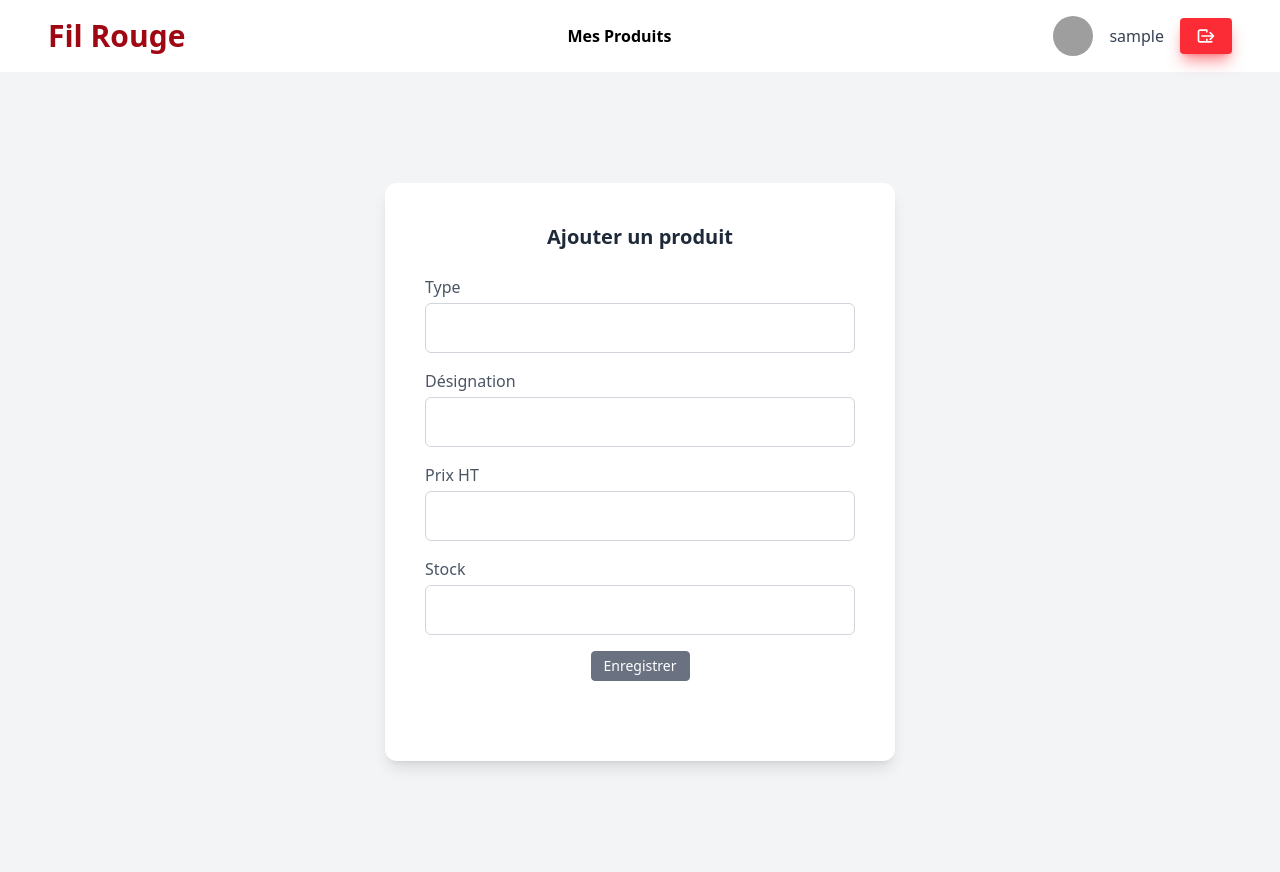
After one commit to Erwinn7/M1DWM_filRouge_uniCorse, a Flask app: page /produits/add in a window 1280 px wide. The commit adds this page. Run offline with Flask 3, Linux system fonts and the light colour scheme; the visitor is signed in with stand-in values (Sample User, id 1); data that the repository does not hold is empty; grey boxes are pictures that could not be loaded.

Commit message:
CRUD produit ok

```diff
--- a/app.py
+++ b/app.py
@@ -1,4 +1,4 @@
-from flask import Flask, render_template, request, redirect, url_for
+from flask import Flask, render_template, request, redirect, url_for, flash
 from flask_login import (
     LoginManager, UserMixin,
     login_user, login_required, logout_user
@@ -118,6 +118,39 @@ def logout():
 
 ####GESTION DES PRODUITS####
 
+@app.route("/produits/add", methods=["GET", "POST"])
+@login_required
+def add_produit():
+    """Ajoute un nouveau produit"""
+    if request.method == "POST":
+        type_p = request.form["type_p"]
+        designation_p = request.form["designation_p"]
+        prix_ht = request.form["prix_ht"]
+        stock_p = request.form["stock_p"]
+
+        try:
+            conn = BddObject.get_db_connection()
+            cursor = conn.cursor()
+
+            cursor.execute("""
+                INSERT INTO produit (type_p, designation_p, prix_ht, stock_p, date_in)
+                VALUES (%s, %s, %s, %s, NOW())
+            """, (type_p, designation_p, prix_ht, stock_p))
+
+            conn.commit()
+            cursor.close()
+            conn.close()
+
+            return redirect(url_for("get_produits"))
+
+        except Exception as e:
+            flash("Erreur lors de l'ajout du produit", "danger")
+            return render_template("add_produit.html", message=str(e)), 500
+
+    return render_template("add_produit.html")
+
+
+
 # ---------- ROUTE GET : récupérer la liste de tous les produits ----------
 @app.route("/produits", methods=["GET"])
 @login_required
@@ -137,12 +170,13 @@ def get_produits():
 
     # ---------- ROUTE GET : récupérer un seul produit par son id ----------
 @app.route("/produits/<int:id_p>", methods=["GET"])
+@login_required
 def get_produit(id_p):
     """Retourne un produit spécifique"""
     try:
         conn = BddObject.get_db_connection()
         cursor = conn.cursor(dictionary=True)
-        cursor.execute("SELECT * FROM produit WHERE id_p = %s", (id_p,))
+        cursor.execute("SELECT * FROM produit WHERE id_p = %s DESC", (id_p,))
         produit = cursor.fetchone()
 
         cursor.close()
@@ -162,6 +196,7 @@ def get_produit(id_p):
 
 #afficher le formulaire de modification
 @app.route("/produit/edit/<int:id_p>", methods=["GET"])
+@login_required
 def edit_produit(id_p):
     """Affiche le formulaire de modification pour un produit donné"""
     conn = BddObject.get_db_connection()
@@ -179,46 +214,58 @@ def edit_produit(id_p):
     return render_template("edit_produit.html", produit=produit)
 
 
-@app.route("/produits/update/<int:id_p>", methods=["PUT"])
+@app.route("/produits/update/<int:id_p>", methods=["POST"])
+@login_required
 def update_produit(id_p):
     """Met à jour les informations d’un produit existant"""
     try:
-        data = request.get_json()
-
-        # Champs autorisés à modifier
-        champs = ["type_p", "designation_p", "prix_ht", "date_in", "timeS_in", "stock_p"]
-        updates = []
-        values = []
-
-        # Construction dynamique de la requête
-        for champ in champs:
-            if champ in data:
-                updates.append(f"{champ} = %s")
-                values.append(data[champ])
-
-        if not updates:
-            return jsonify({"message": "Aucune donnée à mettre à jour."}), 400
-
-        values.append(id_p)
-        query = f"UPDATE produit SET {', '.join(updates)} WHERE id_p = %s"
+        type_p = request.form["type_p"]
+        designation_p = request.form["designation_p"]
+        prix_ht = request.form["prix_ht"]
+        stock_p = request.form["stock_p"]
 
         conn = BddObject.get_db_connection()
         cursor = conn.cursor()
-        cursor.execute(query, tuple(values))
+
+        cursor.execute("""
+            UPDATE produit
+            SET type_p=%s, designation_p=%s, prix_ht=%s, stock_p=%s
+            WHERE id_p=%s
+        """, (type_p, designation_p, prix_ht, stock_p, id_p))
+
         conn.commit()
-
-        affected = cursor.rowcount  # nombre de lignes modifiées
-
         cursor.close()
         conn.close()
 
-        if affected == 0:
-            return jsonify({"message": f"Aucun produit trouvé avec id_p={id_p}"}), 404
-
-        return jsonify({"message": "Produit mis à jour avec succès."}), 200
+        return redirect(url_for("get_produits"))
 
     except Exception as e:
-        return jsonify({"error": str(e)}), 500
+        return f"Erreur : {str(e)}", 500
+
+
+
+
+#supprimer un produit
+@app.route("/produits/delete/<int:id_p>", methods=["DELETE"])
+@login_required
+def delete_produit(id_p):
+    """Supprime un produit existant"""
+    try:
+        conn = BddObject.get_db_connection()
+        cursor = conn.cursor()
+        cursor.execute("DELETE FROM produit WHERE id_p = %s", (id_p,))
+        conn.commit()
+        cursor.close()
+        conn.close()
+
+        return jsonify({"success": True, "message": "Produit supprimé avec succès"}), 200
+    except Exception as e:
+        print(f"Erreur lors de la suppression : {e}")
+        return jsonify({"success": False, "error": str(e)}), 500
+
+
+####GESTION DES UTILISATEURS####
+
 
 # ---------- ROUTE GET : récupérer tous les utilisateurs ----------
 @app.route("/users", methods=["GET"])
@@ -295,29 +342,5 @@ def search_user_by_login():
 
 
 
-#supprimer un produit
-@app.route("/produits/delete/<int:id_p>", methods=["DELETE"])
-def delete_produit(id_p):
-    """Supprime un produit existant"""
-    try:
-        conn = BddObject.get_db_connection()
-        cursor = conn.cursor()
-        cursor.execute("DELETE FROM produit WHERE id_p = %s", (id_p,))
-        conn.commit()
-
-        affected = cursor.rowcount  # nombre de lignes supprimées
-
-        cursor.close()
-        conn.close()
-
-        if affected == 0:
-            return jsonify({"message": f"Aucun produit trouvé avec id_p={id_p}"}), 404
-
-        return jsonify({"message": "Produit supprimé avec succès."}), 200
-
-    except Exception as e:
-        return jsonify({"error": str(e)}), 500
-
-
 if __name__ == "__main__":
     app.run(debug=True)
--- /dev/null
+++ b/templates/add_produit.html
@@ -0,0 +1,48 @@
+<!DOCTYPE html>
+<html lang="fr">
+<head>
+    <meta charset="UTF-8">
+    <title>Ajouter un produit</title>
+    <script src="https://cdn.jsdelivr.net/npm/@tailwindcss/browser@4"></script>
+</head>
+<body class="bg-gray-100">
+    {% include 'navBar.html' %}
+
+    <div class="flex justify-center items-center h-screen bg-gray-100 font-sans">
+        <div class="bg-white p-10 rounded-xl shadow-lg min-w-[510px]">
+            <h2 class="text-center text-gray-800 mb-6 text-xl font-semibold">Ajouter un produit</h2>
+            <form action="{{ url_for('add_produit') }}" method="POST" class="flex flex-col gap-4">
+
+                <div class="flex flex-col">
+                    <label for="type_p" class="text-gray-600 text-base mb-1">Type</label>
+                    <input type="text" name="type_p" class="border border-gray-300 rounded-md p-3 text-base focus:border-blue-500 focus:outline-none" required>
+                </div>
+
+                <div class="flex flex-col">
+                    <label for="designation_p" class="text-gray-600 text-base mb-1">Désignation</label>
+                    <input type="text" name="designation_p" class="border border-gray-300 rounded-md p-3 text-base focus:border-blue-500 focus:outline-none" required>
+                </div>
+
+                <div class="flex flex-col">
+                    <label for="prix_ht" class="text-gray-600 text-base mb-1">Prix HT</label>
+                    <input type="number" step="0.01" name="prix_ht" class="border border-gray-300 rounded-md p-3 text-base focus:border-blue-500 focus:outline-none" required>
+                </div>
+
+                <div class="flex flex-col">
+                    <label for="stock_p" class="text-gray-600 text-base mb-1">Stock</label>
+                    <input type="number" name="stock_p" class="border border-gray-300 rounded-md p-3 text-base focus:border-blue-500 focus:outline-none" required>
+                </div>
+
+                <div class="text-center">
+                    <button type="submit" class="bg-gray-500 text-white text-sm mb-4 px-3 py-1 rounded hover:bg-white hover:text-black border border-gray-500 transition-colors">
+                        Enregistrer
+                    </button>
+                </div>
+
+                <p class="msg text-red-600 text-sm mt-2"></p>
+            </form>
+        </div>
+    </div>
+
+</body>
+</html>
```
Also changed, not shown: templates/edit_produit.html (+25 -17 lines), templates/list_produits.html (+22 -3 lines).
